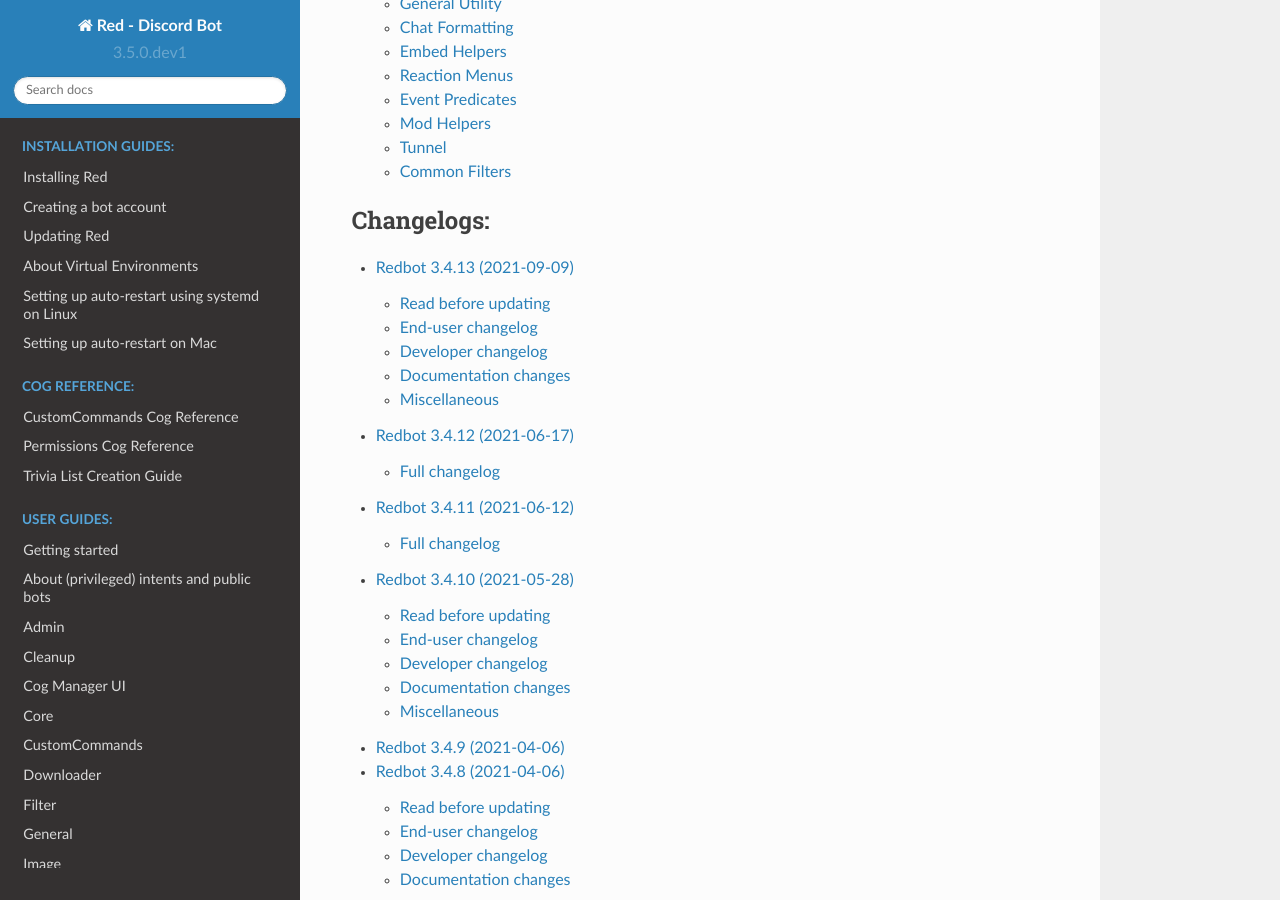
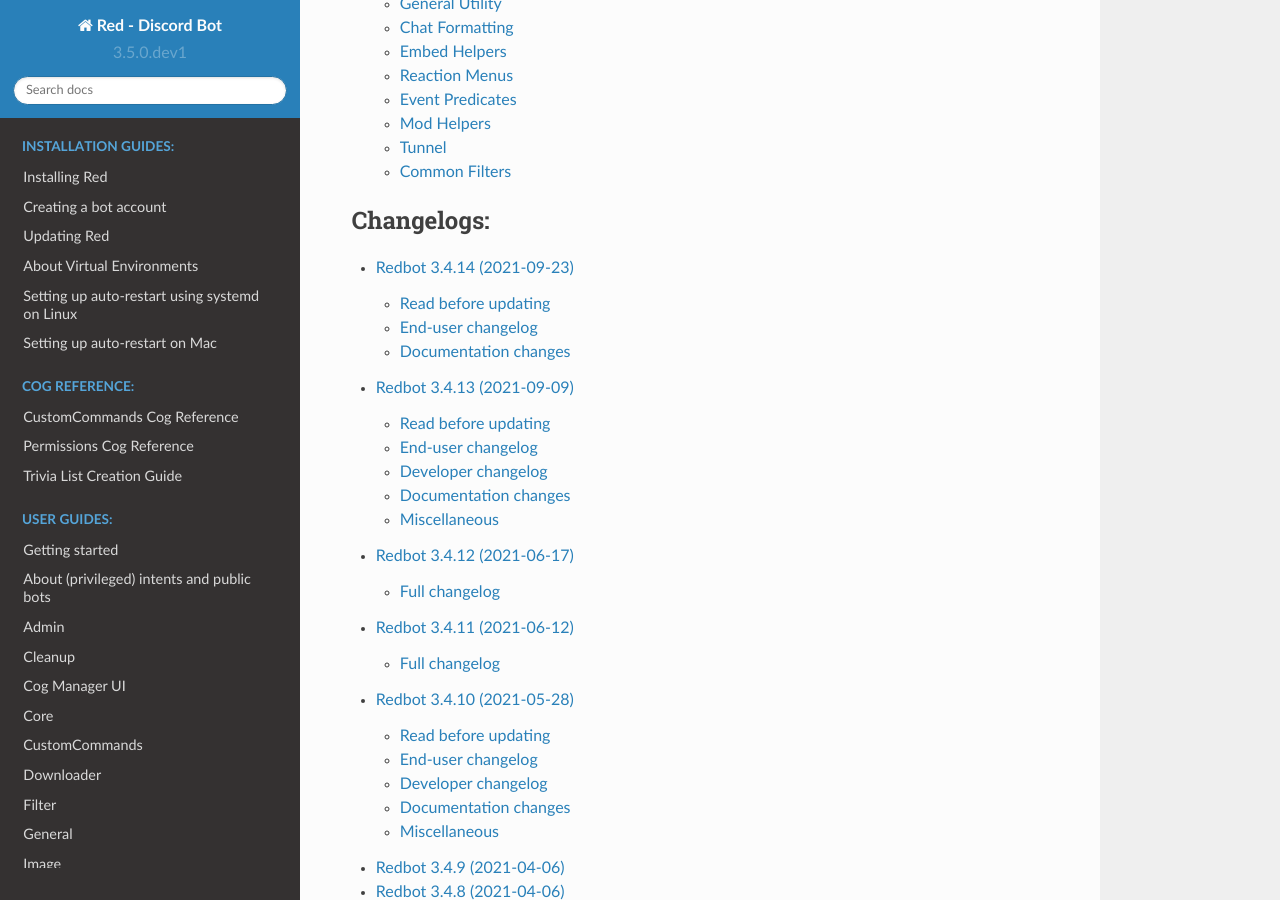
Before and after one commit to Renirous/Red-DiscordBot, a Sphinx documentation site: the page built from docs/index.rst, in a window 1280 px wide and 900 px high, scrolled down 4572 px. Built offline with Sphinx 7.4.7 and the Read the Docs theme 2.0.0, drawn with Linux system fonts in a browser that asks for light colours; pages that are not in the unit, such as notebooks, are missing from menus; the version number is read from the project's files by our own code; some of the changed lines change nothing that is shown.

Commit message:
Red 3.4.14 - Changelog (#5335)
* Red 3.4.14 - Changelog

* Add contributor list

* proofreading 1

* Fix plural form

```diff
--- a/docs/changelog_3_4_0.rst
+++ b/docs/changelog_3_4_0.rst
@@ -1,4 +1,37 @@
 .. 3.4.x Changelogs
+
+Redbot 3.4.14 (2021-09-23)
+==========================
+
+| Thanks to all these amazing people that contributed to this release:
+| :ghuser:`aikaterna`, :ghuser:`jack1142`, :ghuser:`Kowlin`, :ghuser:`L33Tech`, :ghuser:`maxbooiii`, :ghuser:`RheingoldRiver`
+
+Read before updating
+--------------------
+
+#. Versions of RHEL older than 8.4 (including 7) and versions of CentOS older than 8.4 (excluding 7) are no longer supported.
+#. Information for Audio users that are using an external Lavalink instance (if you don't know what that is, you should skip this point):
+
+    Red 3.4.14 uses a new Lavalink jar that you will need to manually update from `our GitHub <https://github.com/Cog-Creators/Lavalink-Jars/releases/tag/3.3.2.3_1239>`__.
+
+
+End-user changelog
+------------------
+
+- **Core Bot** - Added the new native Discord timestamp in the ``[p]uptime`` command (:issue:`5323`)
+- **Core Bot** - ``redbot-setup delete`` command no longer requires database connection if the data deletion was not requested (:issue:`5312`, :issue:`5313`)
+- **Audio** - Fixed intermittent 403 Forbidden errors (:issue:`5329`)
+- **Modlog** - Fixed formatting of **Last modified at** field in Modlog cases (:issue:`5317`)
+
+
+Documentation changes
+---------------------
+
+- Each operating system now has a dedicated install guide (:issue:`5328`)
+- Fixed Raspberry Pi OS install guide (:issue:`5314`, :issue:`5328`)
+- Added install guide for CentOS Stream 8, Oracle Linux 8.4-8.x, and Rocky Linux 8 (:issue:`5328`)
+- Install guides for RHEL derivatives no longer require the use of pyenv (:issue:`5328`)
+
 
 Redbot 3.4.13 (2021-09-09)
 ==========================
```
